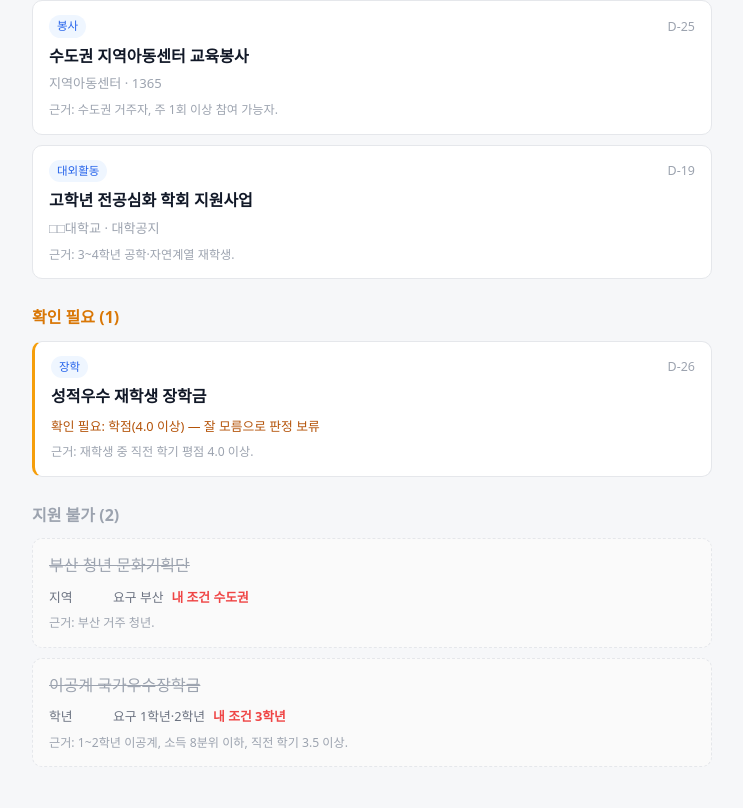
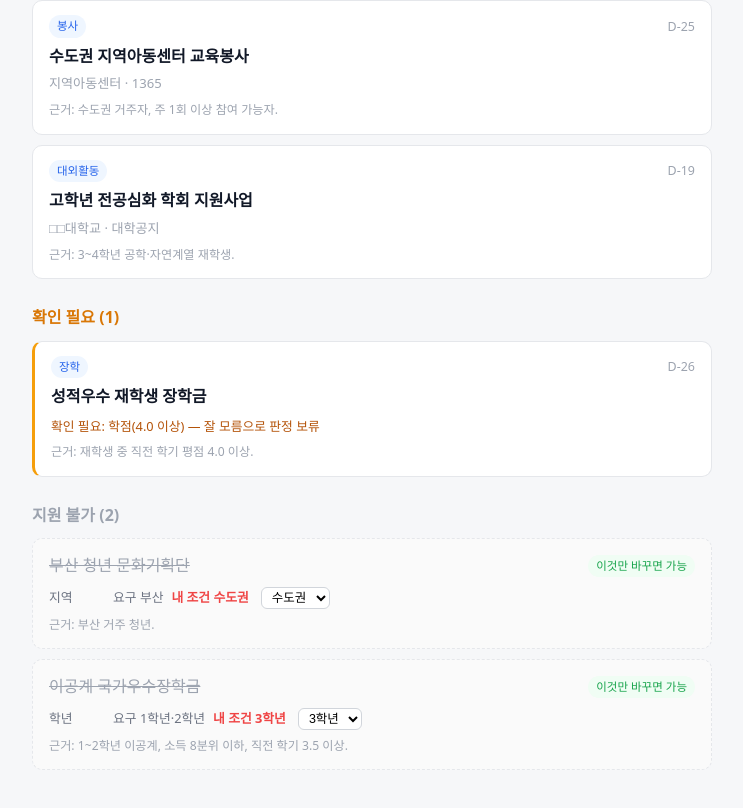
Before and after one commit to jaeho9338-code/activity-curation, a React (Vite) app: page / in a window 1280 px wide. Shown: the part 607-1415 px from the top of the page, without its empty margins (268-1011 px from the left). Built offline with nearby package versions, Linux system fonts and the light colour scheme.

Commit message:
불가 행동유도: 막힌 조건 1개면 '이것만 바꾸면 가능' + 그 자리서 바로 수정→즉시 재매칭

```diff
--- a/src/App.css
+++ b/src/App.css
@@ -164,3 +164,19 @@
   color: #ef4444;
   font-weight: 600;
 }
+.near {
+  font-size: 0.72rem;
+  color: #16a34a;
+  background: #f0fdf4;
+  padding: 2px 8px;
+  border-radius: 999px;
+  white-space: nowrap;
+}
+.fix {
+  margin-left: 4px;
+  padding: 2px 6px;
+  border: 1px solid #d1d5db;
+  border-radius: 6px;
+  font-size: 0.78rem;
+  background: #fff;
+}
--- a/src/App.jsx
+++ b/src/App.jsx
@@ -5,6 +5,26 @@ import { isPast, ddayLabel, daysLeft } from "./deadline";
 import "./App.css";
 
 const GPA_OPTIONS = [4.5, 4.0, 3.5, 3.0, 2.5];
+
+// 불가 사유별로 그 자리에서 바로 고칠 수 있는 컨트롤 매핑
+const FIX = {
+  학년: { key: "grade", opts: [1, 2, 3, 4], fmt: (v) => v + "학년", parse: Number },
+  전공: { key: "major", opts: MAJORS, fmt: (v) => v, parse: String },
+  지역: { key: "region", opts: REGIONS, fmt: (v) => v, parse: String },
+  재학상태: { key: "enrollment", opts: ENROLLMENTS, fmt: (v) => v, parse: String },
+  소득분위: { key: "income", opts: [1, 2, 3, 4, 5, 6, 7, 8, 9, 10], fmt: (v) => v + "분위", parse: Number },
+  학점: { key: "gpa", opts: GPA_OPTIONS, fmt: (v) => v.toFixed(1), parse: Number },
+};
+
+function InlineFix({ label, profile, set }) {
+  const cfg = FIX[label];
+  if (!cfg) return null;
+  return (
+    <select className="fix" value={profile[cfg.key] ?? ""} onChange={(e) => set(cfg.key, cfg.parse(e.target.value))}>
+      {cfg.opts.map((o) => <option key={o} value={o}>{cfg.fmt(o)}</option>)}
+    </select>
+  );
+}
 
 export default function App() {
   // 내 조건. income·gpa는 null이면 "잘 모름" → 매칭에서 확인 필요로 처리된다.
@@ -134,13 +154,17 @@ export default function App() {
         <ul className="list">
           {ineligible.map((a) => (
             <li key={a.id} className="card muted">
-              <span className="title-muted">{a.title}</span>
+              <div className="card-top">
+                <span className="title-muted">{a.title}</span>
+                {a.failed.length === 1 && <span className="near">이것만 바꾸면 가능</span>}
+              </div>
               <ul className="reasons">
                 {a.failed.map((f) => (
                   <li key={f.label}>
                     <span className="rlabel">{f.label}</span>
                     <span className="req">요구 {f.req}</span>
                     <span className="mine">내 조건 {f.mine}</span>
+                    {a.failed.length === 1 && <InlineFix label={f.label} profile={profile} set={set} />}
                   </li>
                 ))}
               </ul>
```
